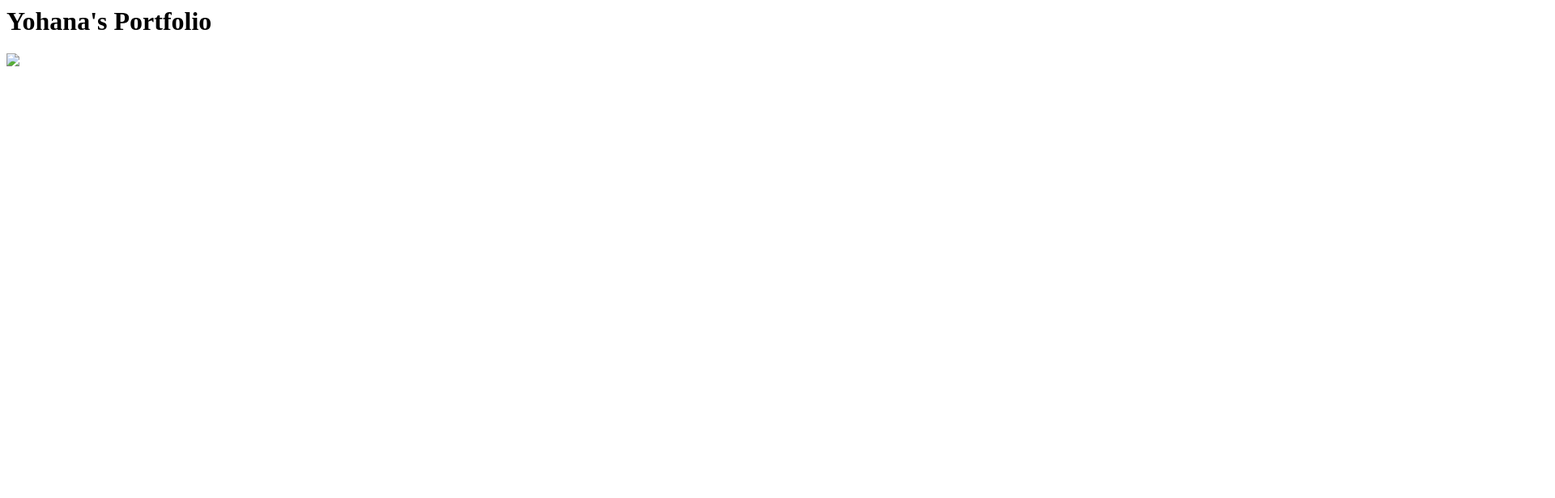
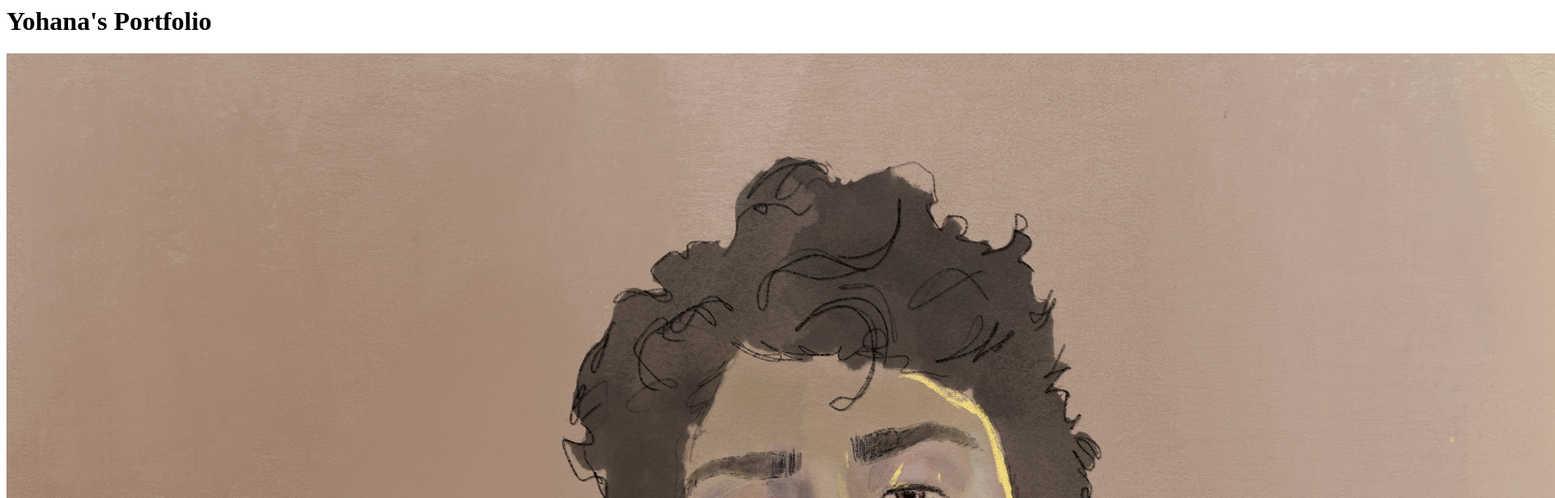
Before and after one commit to yohanaat/yohanaat.github.io, a plain HTML site: page index.html in a window 1280 px wide. Shown: the top 616 px of the page at 81% size, 1920 px wide, since content can reach past the window. Drawn offline with Linux system fonts and the light colour scheme.

Commit message:
Update index.html

```diff
--- a/index.html
+++ b/index.html
@@ -1,5 +1,5 @@
 <html>
     <h1>Yohana's Portfolio</h1>
-    <img src=Yohana%20self%20portrait.jpg/>
+    <img src=Yohana%20self%20portrait.jpg>
 
 </html>
```
